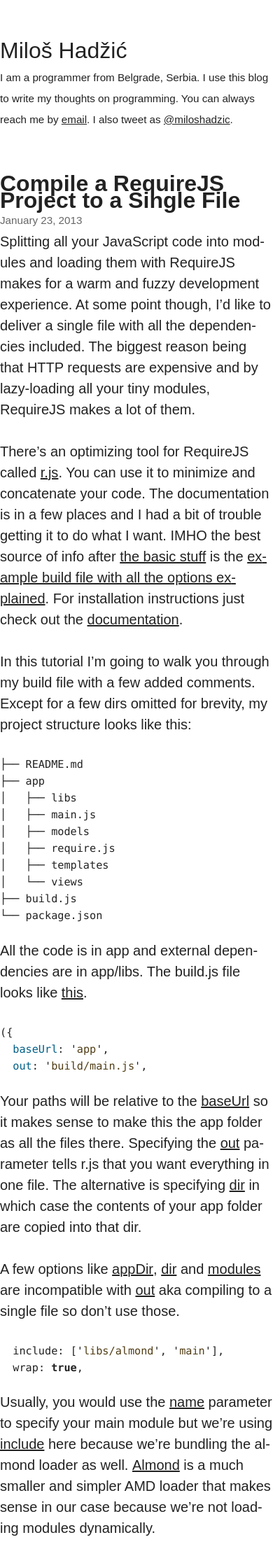
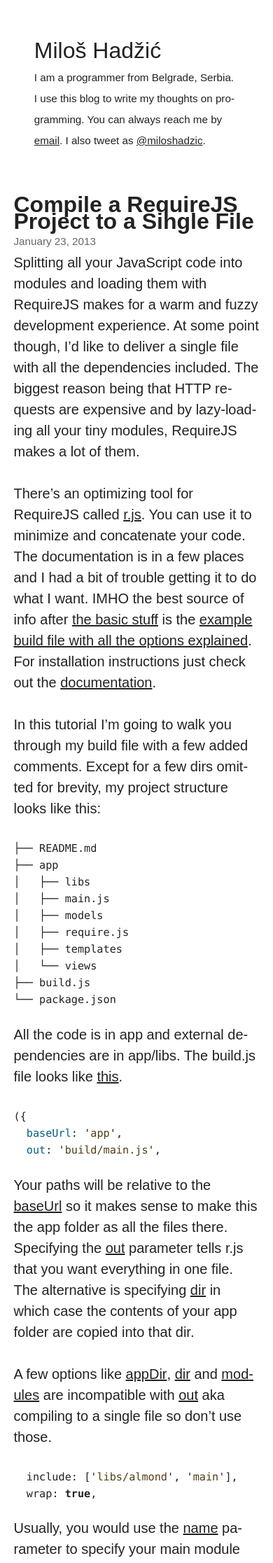
Before and after one commit to miloshadzic/miloshadzic.github.com, a Jekyll site: the page built from index.html, in a window 390 px wide. Shown: the top 2233 px of the page at 70% size. Built offline with Jekyll 4.4.1, drawn with Linux system fonts in a browser that asks for light colours; Markdown is read by kramdown in place of the engine named in the settings; some of the changed text lies outside the part shown.

Commit message:
Make layout a bit more responsive

```diff
--- a/resources/css/style.css
+++ b/resources/css/style.css
@@ -91,7 +91,8 @@ hr {
   margin-bottom: 1.5rem;
   border: 0;
   border-bottom: 2px #eeeeee solid;
-  width: 20rem; }
+  max-width: 20rem;
+  width: 50%; }
 
 time {
   font-size: 0.95rem;
@@ -123,6 +124,7 @@ a:hover {
 
 header {
   max-width: 30rem;
+  width: 75%;
   margin: 0 auto;
   margin-top: 3rem; }
 
@@ -147,6 +149,7 @@ header p {
 
 article {
   max-width: 40rem;
+  width: 90%;
   margin: 0 auto;
   margin-top: 4rem;
   margin-bottom: 1.5em; }
@@ -173,6 +176,9 @@ footer a {
 footer small {
   color: #666666;
   font-weight: bold; }
+
+img {
+  max-width: 100%; }
 
 a > img {
   transition: border-color 0.3s ease-in;
```
Also changed, not shown: resources/sass/style.scss (+7 -1 lines).
